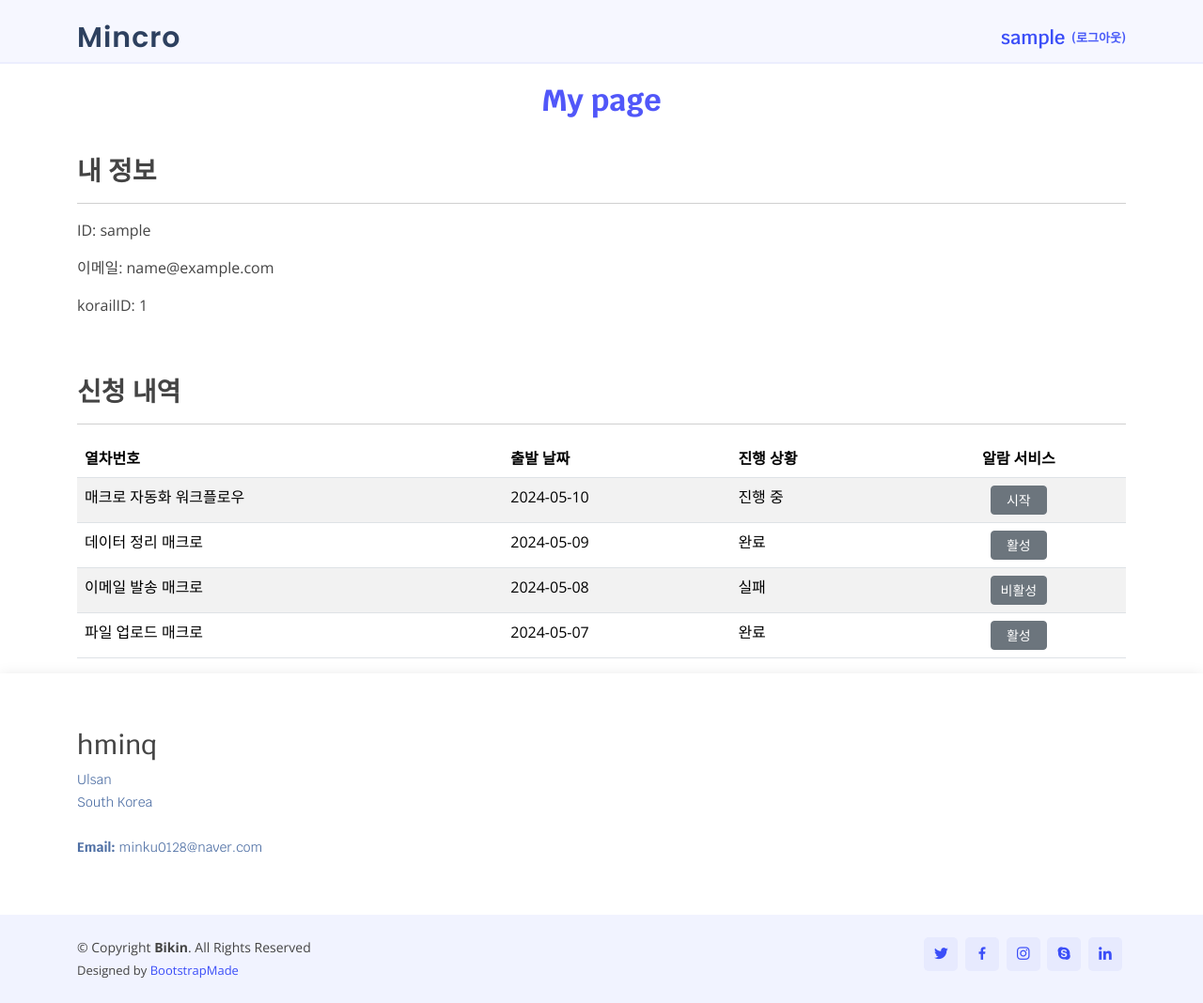
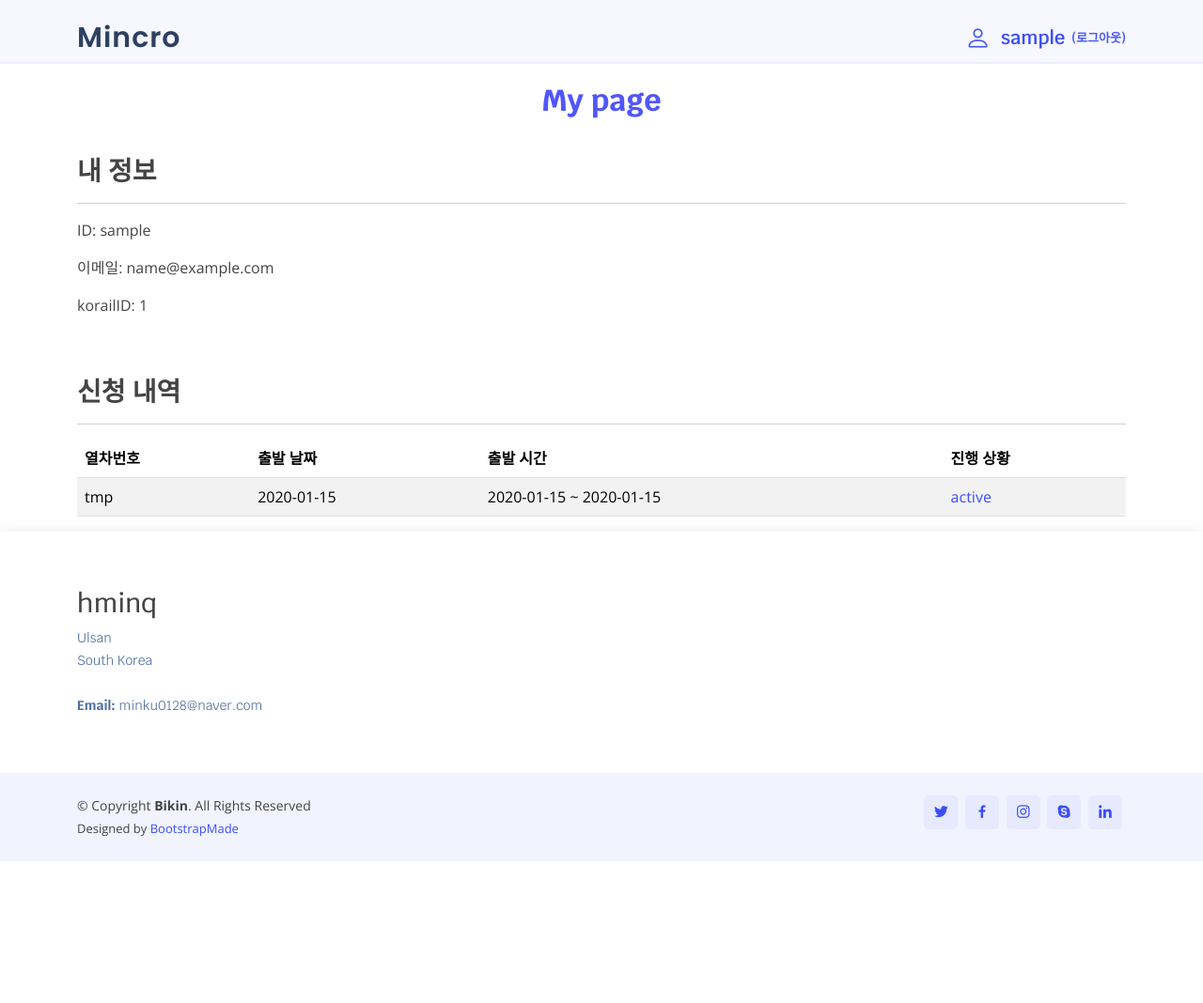
Before and after one commit to minq99/SRTproject_Server, a Django app: page /srt/mypage in a window 1280 px wide. Shown: the whole page at 94% size. After the commit the page ends 917 px from the top, so only its background shows below. Run offline with Django 4.2, Linux system fonts and the light colour scheme; a user stored in the database is signed in; tables that the repository leaves empty hold one stand-in row (values such as "Sample post"); parts of the project's set-up code (start-up, migrations or seed data) failed here and were passed over; some libraries are stand-ins or nearby versions.

Commit message:
my page 아이콘 등록 및 기능 수정

```diff
--- a/srt/models.py
+++ b/srt/models.py
@@ -9,7 +9,7 @@ from django.conf import settings
 #  매크로 신청 정보 MASTER: mecro_case
 class MecroMaster(models.Model):
 
-    user = models.ForeignKey(settings.AUTH_USER_MODEL, on_delete=models.CASCADE, related_name='mecro_case')  # User.mecro_case.all() -> 해당 유저가 신청한 매크로 건들
+    client = models.ForeignKey(settings.AUTH_USER_MODEL, on_delete=models.CASCADE, related_name='mecro_case')  # User.mecro_case.all() -> 해당 유저가 신청한 매크로 건들
     mecro_id = models.CharField(max_length=200)
     korailID = models.CharField(max_length=50)
     time_in = models.DateTimeField(null=True)
--- a/srt/views.py
+++ b/srt/views.py
@@ -56,7 +56,10 @@ def beforemecro(request):
 
 @login_required(login_url='common:login')  # 로그인 안한사람은 함수가 실행되지 않고 login url 타도록.
 def mypage(request):
-    return render(request, 'srt/srt_mypage.html')
+    context = {
+        'mecro_cases': MecroMaster.objects.filter(client=request.user)
+    }
+    return render(request, 'srt/srt_mypage.html', context)
 
 
 
@@ -109,8 +112,8 @@ def do_mecro(request):
 
             # MecroMaster DB에 task_id 저장해야 함
 
+
             MecroMaster.objects.create(
-            user = request.user,
             mecro_id = reservation_info['date'] + '0001' ,
             korailID = reservation_info['srt_id'],
             time_in = timezone.now(),
@@ -122,9 +125,11 @@ def do_mecro(request):
             dep_time_to = reservation_info['dep_time_to'],
             task_ID = task_id,
             first_seat_YN = 'N',
+            client = request.user,   # id 로 저장됨
             status= '1' ,
-        )
+            )
 
+            print("request.user", request.user)
 
             introduce_data = {'task_id': task_id}
 
--- a/srtproject/settings/base.py
+++ b/srtproject/settings/base.py
@@ -60,6 +60,10 @@ MIDDLEWARE = [
     'corsheaders.middleware.CorsMiddleware',
 
 ]
+
+# CORS 설정 - whitelist 에 추가된 주소 접근 허용
+CORS_ORIGIN_WHITELIST = ['http://127.0.0.1:8000' ,'http://localhost:8000']
+CORS_ALLOW_CREDENTIALS = True
 
 CORS_ALLOW_ALL_ORIGINS = True
 
--- a/templates/srt/srt_mypage.html
+++ b/templates/srt/srt_mypage.html
@@ -28,11 +28,26 @@
     <tr>
         <th>열차번호</th>
         <th>출발 날짜</th>
+        <th>출발 시간</th>
         <th>진행 상황</th>
-        <th class="text-center">알람 서비스</th>
+        <!-- <th class="text-center">알람 서비스</th> -->
     </tr>
     </thead>
+
     <tbody>
+
+
+        {% for case in mecro_cases %}
+        <tr>
+            <td> tmp </td>
+            <td>{{ case.date }}</td>
+            <td class="time">{{ case.dep_time_from }} ~ {{ case.dep_time_to }}</td>
+            <td > <a href = "{% url 'srt:check_task_result' case.task_ID %}" class="status">{{ case.status }}</a></td>
+        </tr>
+        {% endfor %}
+
+
+<!--
     <tr>
         <td>매크로 자동화 워크플로우</td>
         <td>2024-05-10</td>
@@ -44,24 +59,7 @@
             </form>
         </td>
     </tr>
-    <tr>
-        <td>데이터 정리 매크로</td>
-        <td>2024-05-09</td>
-        <td><i class="fas fa-check-circle"></i> 완료</td>
-        <td class="text-center"><button class="btn btn-sm btn-secondary" style="width: 60px;">활성</button></td>
-    </tr>
-    <tr>
-        <td>이메일 발송 매크로</td>
-        <td>2024-05-08</td>
-        <td><i class="fas fa-times-circle"></i> 실패</td>
-        <td class="text-center"><button class="btn btn-sm btn-secondary" style="width: 60px;">비활성</button></td>
-    </tr>
-    <tr>
-        <td>파일 업로드 매크로</td>
-        <td>2024-05-07</td>
-        <td><i class="fas fa-check-circle"></i> 완료</td>
-        <td class="text-center"><button class="btn btn-sm btn-secondary" style="width: 60px;">활성</button></td>
-    </tr>
+-->
     </tbody>
 </table>
 </div>
@@ -73,5 +71,59 @@
 {% block script %}
 <script type='text/javascript'>
 
+
+    document.addEventListener('DOMContentLoaded', function () {
+
+
+        // 1.  시간 포맷 변경
+        const timeElements = document.querySelectorAll('.time');
+
+        function formatTime(timeStr) {
+            if (timeStr.length === 6) {
+                return timeStr.slice(0, 2) + ':' + timeStr.slice(2, 4);
+            }
+            return timeStr;
+        }
+
+        timeElements.forEach(function (element) {
+            let times = element.textContent.split(' ~ ');
+            let formattedTimes = times.map(formatTime);
+            element.textContent = formattedTimes.join(' ~ ');
+        });
+
+
+        // 2.  진행 상황 lookup
+        const statusElements = document.querySelectorAll('.status');
+
+        function formatStatus(statusstr) {
+            if (statusstr == '0') {
+                return '오류';
+            }
+            else if (statusstr == '1') {
+                return '진행중';
+            }
+            else if (statusstr == '2') {
+                return '오류';
+            }
+            return statusstr;
+        }
+
+        statusElements.forEach(function (element) {
+            let status_text = formatStatus(element.textContent)
+            element.textContent = status_text;
+        });
+    });
+
+
+
+
+
+
+
+
+
+
+
+
 </script>
 {% endblock %}
--- a/templates/srt/srt_train_before_mecro.html
+++ b/templates/srt/srt_train_before_mecro.html
@@ -9,7 +9,7 @@
     <form
     class = "w-100"
     method="post"
-    action="{% url 'srt:domecro' %}"
+    action="{% url 'srt:mypage' %}"
     style="
     margin-top: 10px;
     margin-right: 10px;"
--- a/templates/srt_navbar.html
+++ b/templates/srt_navbar.html
@@ -15,15 +15,21 @@
 
 
         {% if user.is_authenticated %}
-        <a class="d-flex flex-row nav-link scrollto active" href="{% url 'common:logout' %}" style="font-size: 20px;">
+        <a style="color: #3b4ef8ee;" href="{% url 'srt:mypage' %}">
+            <i class="bi bi-person" style="font-size: 27px;"></i>
+        </a>
+        <a class="d-flex flex-row nav-link scrollto active" href="{% url 'common:logout' %}" style="font-size: 20px; padding-left: 11px;">
             {{ user.username }}
             <div class="hide-on-mobile" style="margin-top: 2px; font-size: 13px; color: #3b4ef8ee;"> &nbsp; (로그아웃)</div>
         </a>
 
         {% else %}
-        <a class="d-flex flex-row nav-link scrollto active" href="{% url 'common:login' %}" style="font-size: 18px;">
+        <a style="color: #3b4ef8ee;" href="{% url 'srt:mypage' %}">
+            <i class="bi bi-person" style="font-size: 27px;"></i>
+        </a>
+        <a class="d-flex flex-row nav-link scrollto active" href="{% url 'common:login' %}" style="font-size: 18px; padding-left: 11px; ">
             <i class="bi bi-box-arrow-in-right" style="font-size: 30px; margin-right: 8px;"></i>
-            <div class="hide-on-mobile" style="margin-top: 2px;">로그인</div>
+            <div class="hide-on-mobile" style="margin-top: 2px;"></div>
         </a>
         </nav><!-- .navbar -->
 
```
Also changed, not shown: srt/migrations/0004_rename_user_mecromaster_client.py (added).
